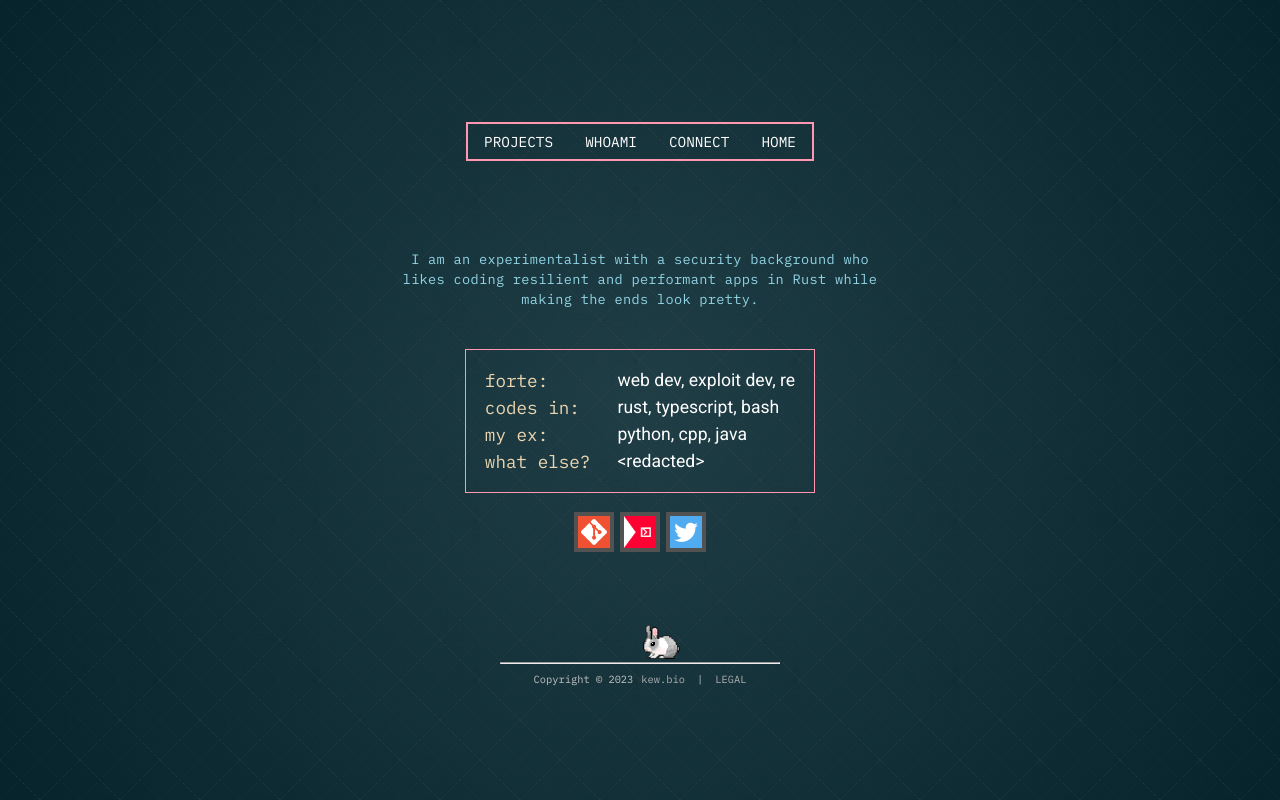
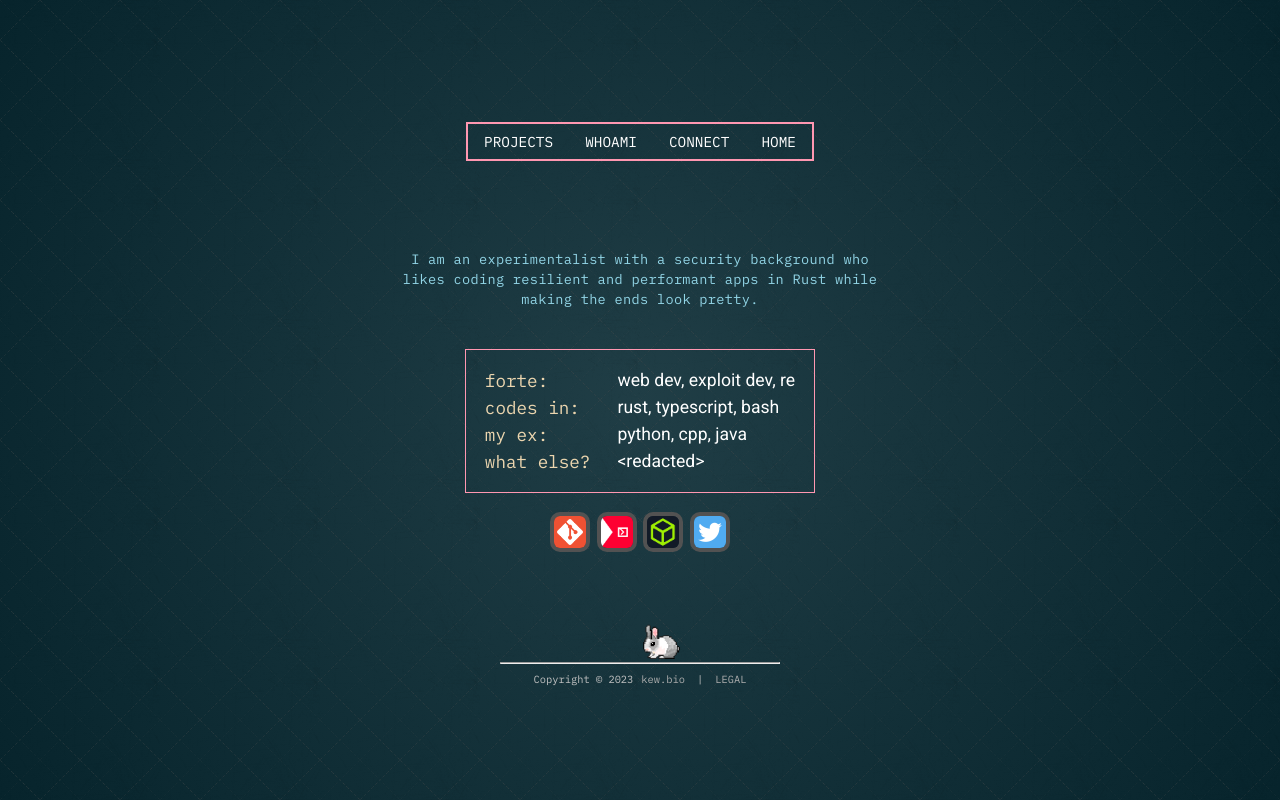
Before and after one commit to kewmine/kew.bio, a SvelteKit app in the folder svelte_source/: page /whoami in a window 1280 px wide. Built offline with nearby package versions, Linux system fonts and the light colour scheme; a web font is replaced by a local one.

Commit message:
modified:   svelte_source/src/lib/modules/blinker.svelte 	new file:   svelte_source/src/lib/static/hackthebox.png 	modified:   svelte_source/src/routes/+page.svelte 	modified:   svelte_source/src/routes/whoami/+page.svelte

```diff
--- a/svelte_source/src/lib/data.json
+++ b/svelte_source/src/lib/data.json
@@ -1,7 +1,7 @@
 {
   "author": "kewmine",
   "site_desc": "kewmine's security blog",
-  "site_cover": "",
+  "site_cover": "https://github.com/kewmine/kew.bio/blob/main/svelte_source/src/lib/static/cover.jpg?raw=true",
   "description": "wannabe security researcher hunting for the next 0day",
   "domain": "kew.bio",
   "email": "su@kew.bio",
@@ -10,6 +10,7 @@
   "github": "kewmine",
   "twitter": "kewmine",
   "ctftime": "172844",
+  "hackthebox": "200315",
 
   "forte": "web dev, exploit dev, re",
   "codes_in": "rust, typescript, bash",
--- a/svelte_source/src/lib/modules/blinker.svelte
+++ b/svelte_source/src/lib/modules/blinker.svelte
@@ -13,11 +13,9 @@
     pointer-events: none;
     -webkit-touch-callout: none;
     -webkit-user-select: none;
-    -khtml-user-select: none;
     -moz-user-select: none;
     -ms-user-select: none;
     -webkit-user-drag: none;
-    -o-user-select: none;
   }
 
   @keyframes blink {
--- a/svelte_source/src/routes/+page.svelte
+++ b/svelte_source/src/routes/+page.svelte
@@ -10,6 +10,7 @@
             <div id="name">{Data["author"]}</div>
             <Blinker/>
         </div>
+        <div id="desc">{Data["description"]}</div>
     </div>
 </div>
 <Navbar/>
--- a/svelte_source/src/routes/whoami/+page.svelte
+++ b/svelte_source/src/routes/whoami/+page.svelte
@@ -4,6 +4,7 @@
     import Git_logo from "$lib/static/git.png"
     import Ctftime_logo from "$lib/static/ctftime.png"
     import Twitter_logo from "$lib/static/twitter.png"
+    import Hackthebox_logo from "$lib/static/hackthebox.png"
     import Data from "$lib/data.json";
 </script>
 
@@ -51,11 +52,16 @@
     </div>
 
     <div>
+        <a href="https://app.hackthebox.com/profile/{Data['hackthebox']}">
+            <img class="logo" src="{Hackthebox_logo}" alt="hackthebox"/>
+        </a>
+    </div>
+
+    <div>
         <a href="https://twitter.com/{Data['twitter']}">
             <img class="logo" src="{Twitter_logo}" alt="twitter"/>
         </a>
     </div>
-
 </div>
 
 <style lang="scss">
@@ -69,6 +75,7 @@
 
   .logo {
     border: 0.5vh solid $color_03;
+    border-radius: 10px;
     margin: 0.4vh;
     height: 4vh;
 
```
Also changed, not shown: svelte_source/src/lib/static/hackthebox.png (added).
